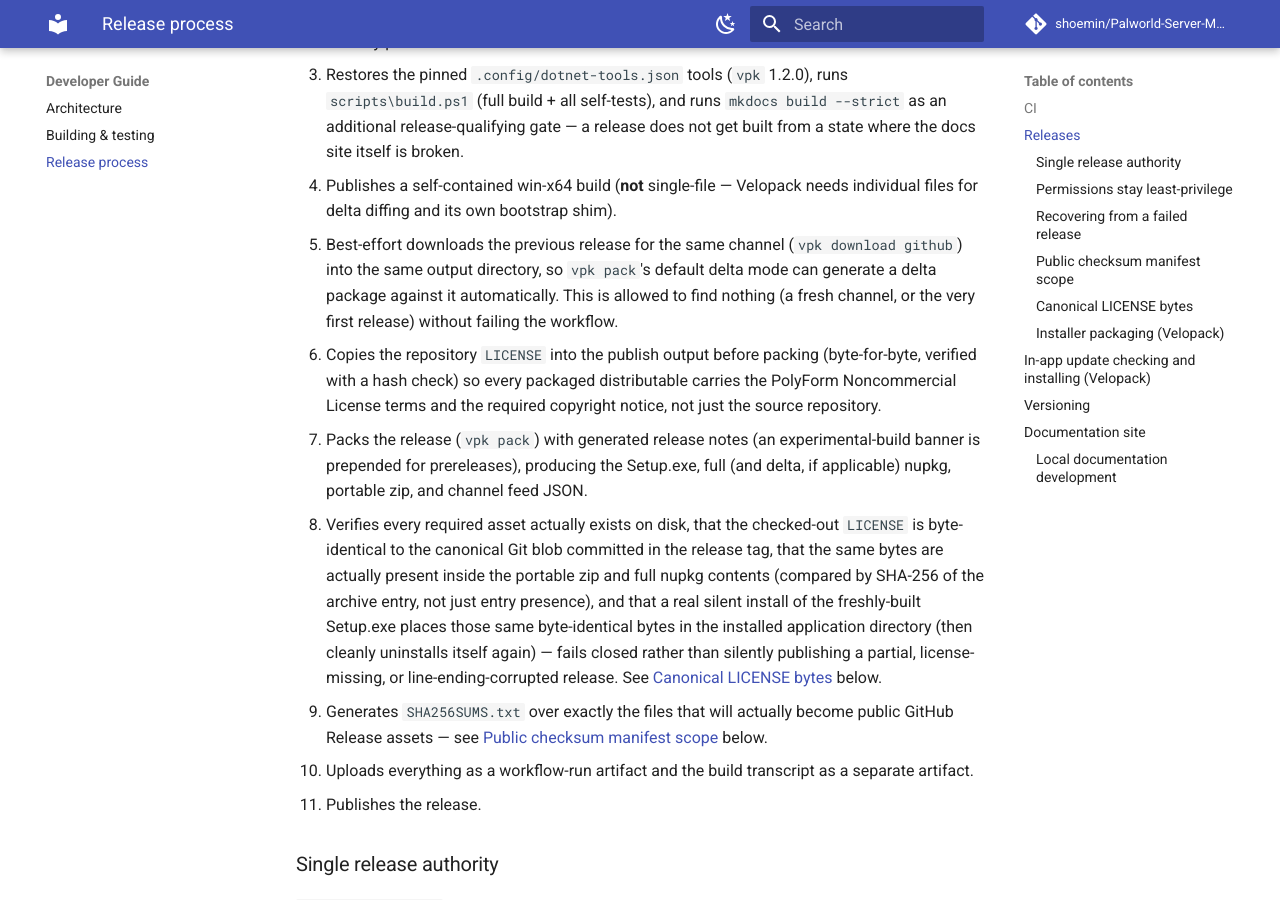
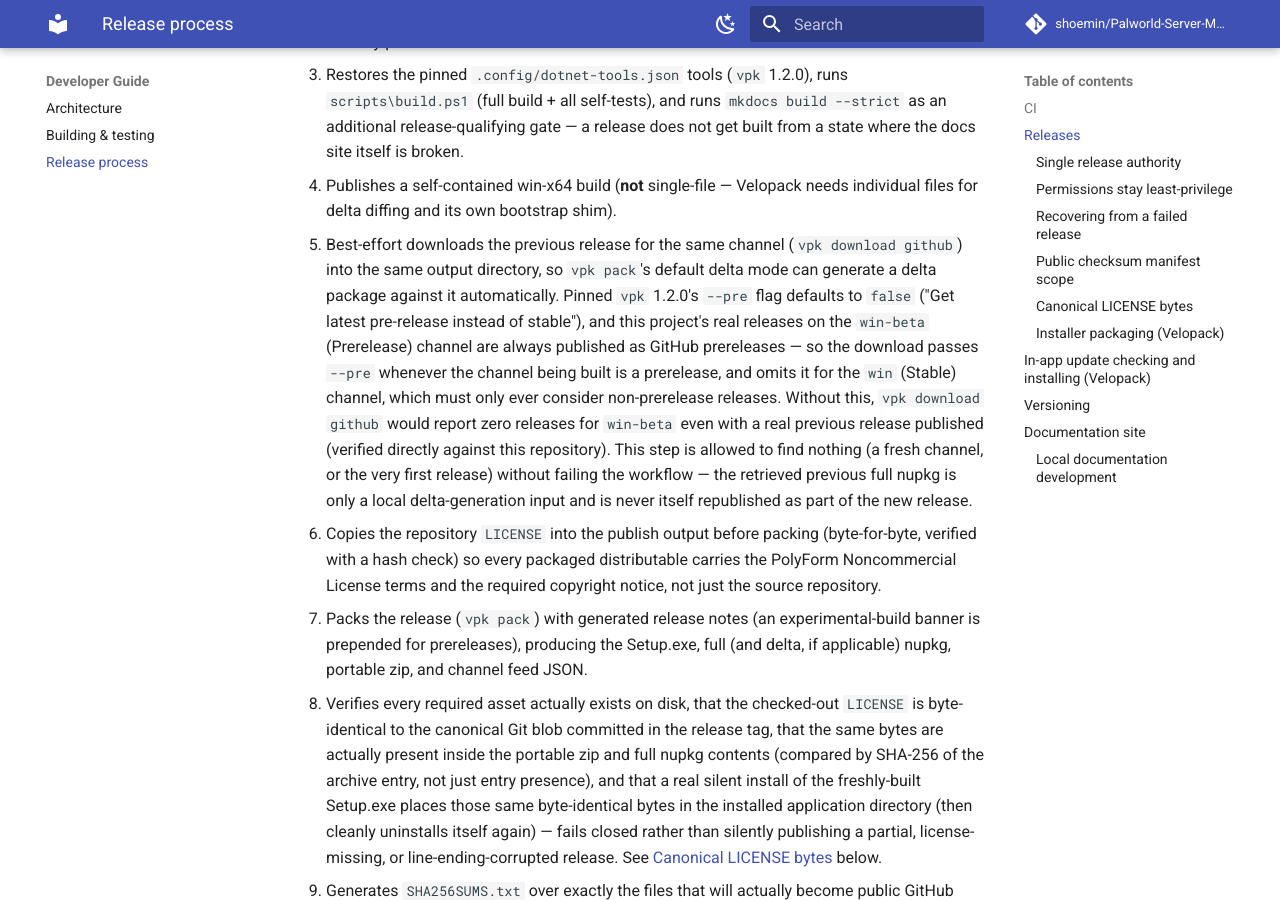
Before and after one commit to shoemin/Palworld-Server-Manager, an MkDocs documentation site: the page built from docs/developer/release-process.md, in a window 1280 px wide and 900 px high, scrolled down 672 px. Built offline with MkDocs 1.6.1 and Material for MkDocs 9.7.7, drawn with Linux system fonts in a browser that asks for light colours; comment, search, counter and statistics services are not loaded.

Commit message:
Fix prerelease previous-release download for delta packaging
Pinned vpk 1.2.0's --pre flag defaults to false ("Get latest pre-release
instead of stable"). This project's real public releases on the win-beta
(Prerelease) channel are always published as GitHub prereleases - v0.4.0-
alpha.1 among them - so the release workflow's "Download previous release
of this channel" step could never actually retrieve a previous win-beta
release for delta generation.

Verified directly against the real public repository: `vpk download
github --channel win-beta` without --pre reports "No releases found...
Aborting" (exit 0) even with v0.4.0-alpha.1 already published, while the
identical command with --pre finds and downloads it immediately.

Publication would still have succeeded either way (this download is
already best-effort, and vpk pack falls back to a full-only package when
no previous release is found), but the intended delta package would
silently never be generated for any win-beta release after the first -
including the upcoming v0.4.0-alpha.2.

Fixed by passing --pre only when steps.release_info.outputs.is_prerelease
is true, leaving the win (Stable) channel's download unchanged (it must
only ever consider non-prerelease releases).

Verified end-to-end with a local, non-publishing simulation: downloaded
the real alpha.1 full nupkg with --pre, published a synthetic 0.4.0-
alpha.2 build, and ran a real `vpk pack` against it with alpha.1 present -
it correctly generated both a full and a delta (0.4.0-alpha.1 ->
0.4.0-alpha.2) nupkg. Re-ran PR #9's exact-name public-asset-selection
logic against the resulting directory and confirmed it selects exactly
Setup.exe, Portable.zip, the alpha.2 full nupkg, the alpha.2 delta nupkg,
and releases.win-beta.json - correctly excluding the leftover alpha.1
full nupkg and all local-only Velopack bookkeeping files. No tag, upload,
or GitHub Release was created; all scratch artifacts were deleted after
verification.

Co-Authored-By: Claude Sonnet 5 <noreply@anthropic.com>

```diff
--- a/docs/developer/release-process.md
+++ b/docs/developer/release-process.md
@@ -12,7 +12,7 @@
 2. Checks out the exact tagged commit and verifies `git rev-list` for the tag matches the checked-out `HEAD` before doing anything else, so a release always builds the commit the tag actually points to.
 3. Restores the pinned `.config/dotnet-tools.json` tools (`vpk` 1.2.0), runs `scripts\build.ps1` (full build + all self-tests), and runs `mkdocs build --strict` as an additional release-qualifying gate — a release does not get built from a state where the docs site itself is broken.
 4. Publishes a self-contained win-x64 build (**not** single-file — Velopack needs individual files for delta diffing and its own bootstrap shim).
-5. Best-effort downloads the previous release for the same channel (`vpk download github`) into the same output directory, so `vpk pack`'s default delta mode can generate a delta package against it automatically. This is allowed to find nothing (a fresh channel, or the very first release) without failing the workflow.
+5. Best-effort downloads the previous release for the same channel (`vpk download github`) into the same output directory, so `vpk pack`'s default delta mode can generate a delta package against it automatically. Pinned `vpk` 1.2.0's `--pre` flag defaults to `false` ("Get latest pre-release instead of stable"), and this project's real releases on the `win-beta` (Prerelease) channel are always published as GitHub prereleases — so the download passes `--pre` whenever the channel being built is a prerelease, and omits it for the `win` (Stable) channel, which must only ever consider non-prerelease releases. Without this, `vpk download github` would report zero releases for `win-beta` even with a real previous release published (verified directly against this repository). This step is allowed to find nothing (a fresh channel, or the very first release) without failing the workflow — the retrieved previous full nupkg is only a local delta-generation input and is never itself republished as part of the new release.
 6. Copies the repository `LICENSE` into the publish output before packing (byte-for-byte, verified with a hash check) so every packaged distributable carries the PolyForm Noncommercial License terms and the required copyright notice, not just the source repository.
 7. Packs the release (`vpk pack`) with generated release notes (an experimental-build banner is prepended for prereleases), producing the Setup.exe, full (and delta, if applicable) nupkg, portable zip, and channel feed JSON.
 8. Verifies every required asset actually exists on disk, that the checked-out `LICENSE` is byte-identical to the canonical Git blob committed in the release tag, that the same bytes are actually present inside the portable zip and full nupkg contents (compared by SHA-256 of the archive entry, not just entry presence), and that a real silent install of the freshly-built Setup.exe places those same byte-identical bytes in the installed application directory (then cleanly uninstalls itself again) — fails closed rather than silently publishing a partial, license-missing, or line-ending-corrupted release. See [Canonical LICENSE bytes](#canonical-license-bytes) below.
```
Also changed, not shown: 1 other file.
